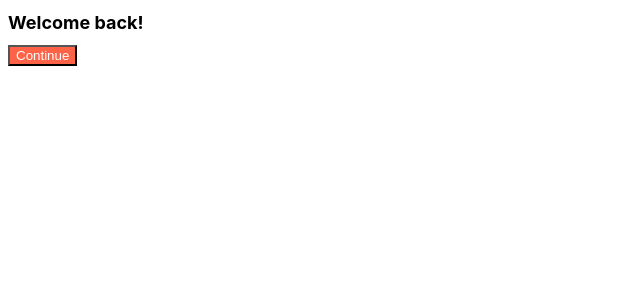
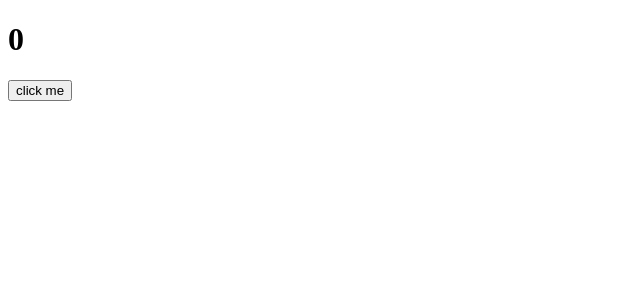
Before and after one commit to DevSamLee/LearnWithReact2, a React (Create React App) app: page / in a window 1280 px wide. Shown: the top 300 px of the page, without its empty margins (0-640 px from the left). Built offline with nearby package versions, Linux system fonts and the light colour scheme.

Commit message:
20220521
Add counter with useState.

```diff
--- a/src/App.js
+++ b/src/App.js
@@ -1,11 +1,13 @@
-import Button from "./Button";
-import styles from "./App.module.css";
+import {useState} from "react";
 
 function App() {
+  const [counter, setValue] = useState(0);
+  const onClick = () => setValue((prev) => prev + 1);
+  console.log("render");
   return (
     <div>
-      <h1 className={styles.title}>Welcome back!</h1>
-      <Button text={"Continue"}/>
+      <h1>{counter}</h1>
+      <button onClick={onClick}>click me</button>
     </div>
   );
 }
```
